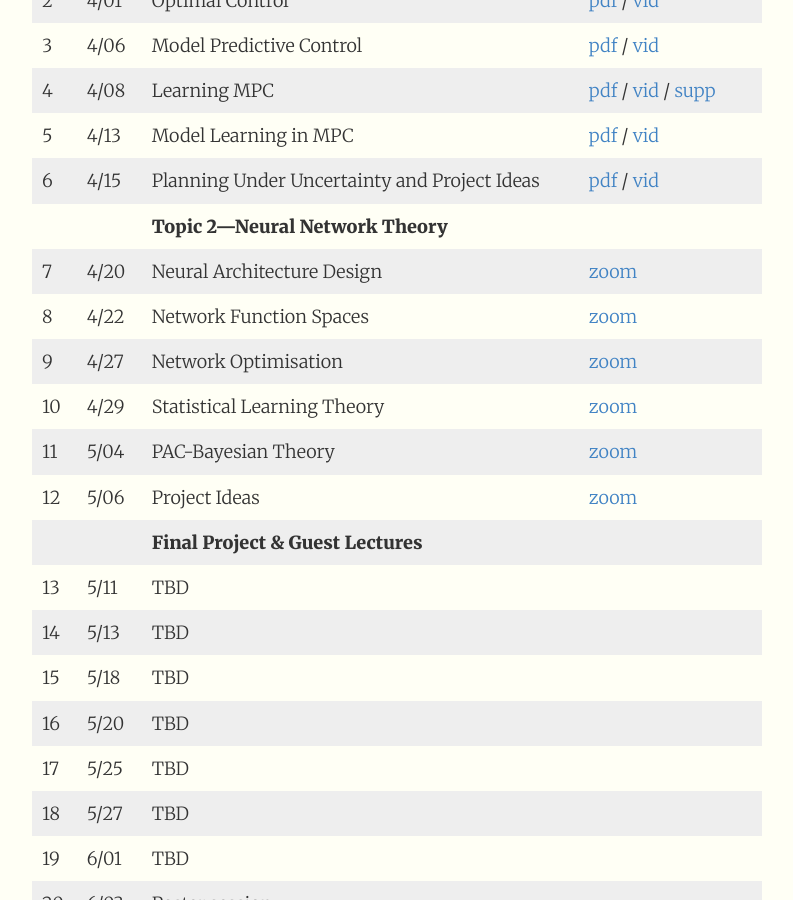
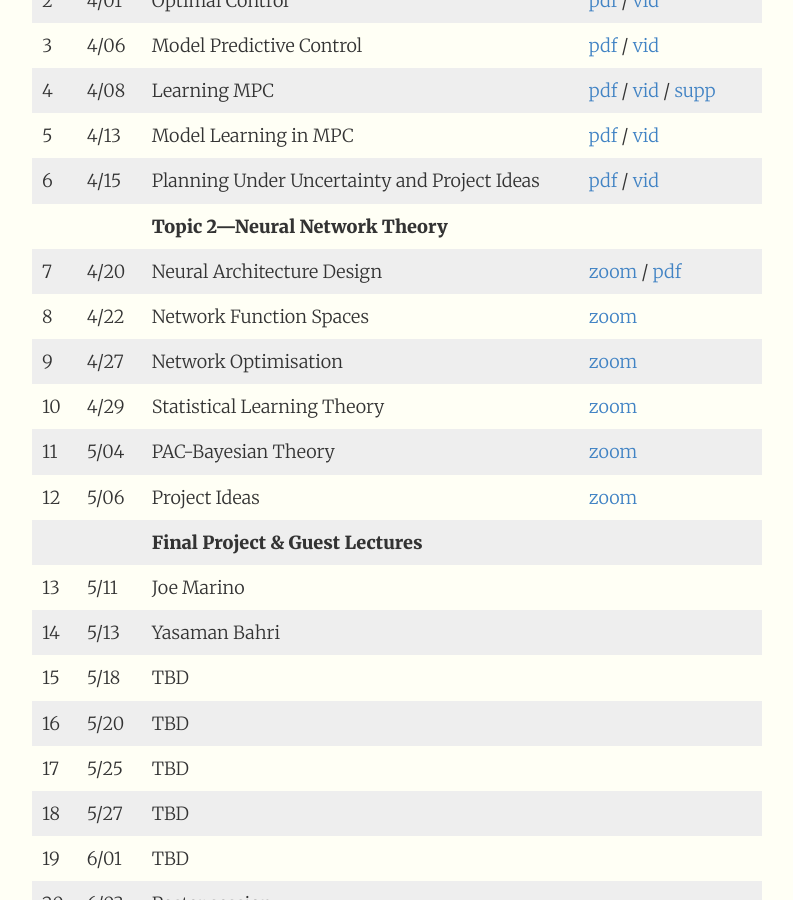
Before and after one commit to 1five9/1five9.github.io, a Jekyll site: the page built from index.md, in a window 1280 px wide and 900 px high, scrolled down 2416 px. Shown: the whole window, without its empty margins (243-1036 px from the left). Built offline with Jekyll 4.4.1, drawn with Linux system fonts in a browser that asks for light colours.

Commit message:
lec 7 slides

```diff
--- a/index.md
+++ b/index.md
@@ -81,15 +81,15 @@ The final project will be conducted during the last four weeks of class. Student
 | 5  | 4/13      | Model Learning in MPC 				          | [pdf](https://1five9.github.io/slides/control/Lecture_5_MPC_and_Model_Learning.pdf) / [vid](https://caltech.zoom.us/rec/share/EUwZy302kdmZaHZTxdxm4xNI6AE1kBuijoUNg7Ay909A58kJhfd-THQrEFxOUoZQ.HWlG08DHSjJgL1Ts) | |
 | 6  | 4/15      | Planning Under Uncertainty and Project Ideas    	          | [pdf](https://1five9.github.io/slides/control/Lecture_6.pdf)  / [vid](https://caltech.zoom.us/rec/play/NMspLIgaI2jjVw84424EkfA_kta9AXX8JIxm2WW2OljV36I7NQ9CMEsYkEyBSosgm2ksCMSM-FeZj4jD.kq7ZyqjY2FPskbRR?continueMode=true) ||
 |    |           | **Topic 2—Neural Network Theory**     |  | |
-| 7  | 4/20      | Neural Architecture Design	          | [zoom](https://caltech.zoom.us/j/83968752246) | |
+| 7  | 4/20      | Neural Architecture Design	          | [zoom](https://caltech.zoom.us/j/83968752246) / [pdf](/slides/learning/07.pdf) | |
 | 8  | 4/22      | Network Function Spaces	              | [zoom](https://caltech.zoom.us/j/83968752246) | |
 | 9  | 4/27      | Network Optimisation	                  | [zoom](https://caltech.zoom.us/j/83968752246) | |
 | 10 | 4/29      | Statistical Learning Theory	          | [zoom](https://caltech.zoom.us/j/83968752246) | |
 | 11 | 5/04      | PAC-Bayesian Theory                    | [zoom](https://caltech.zoom.us/j/83968752246) | |
 | 12 | 5/06      | Project Ideas                          | [zoom](https://caltech.zoom.us/j/83968752246) | |
 |    |           | **Final Project & Guest Lectures**     |  | |
-| 13 | 5/11      | TBD	            				      |  | |
-| 14 | 5/13      | TBD	            				      |  | |
+| 13 | 5/11      | Joe Marino                             |  | |
+| 14 | 5/13      | Yasaman Bahri       				      |  | |
 | 15 | 5/18      | TBD	            				      |  | |
 | 16 | 5/20      | TBD	            				      |  | |
 | 17 | 5/25      | TBD	            				      |  | |
```
Also changed, not shown: 1 other file.
